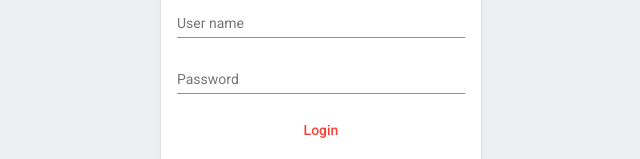
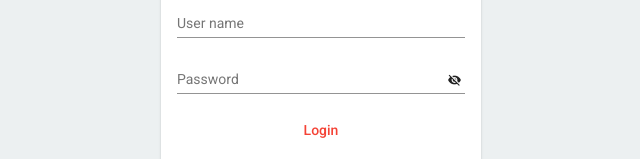
Before and after one commit to januszpolak/angular-loginTemplate, an Angular app: page / in a window 1280 px wide. Shown: the part 359-518 px from the top of the page, without its empty margins (319-959 px from the left). Built offline with nearby package versions, Linux system fonts and the light colour scheme.

Commit message:
add hide/show passoword feature from Angular Material

```diff
--- a/src/app/app.module.ts
+++ b/src/app/app.module.ts
@@ -11,7 +11,7 @@
 import {MatButtonModule} from '@angular/material/button';
 import {MatCardModule} from '@angular/material/card';
 import {MatToolbarModule} from '@angular/material/toolbar';
-
+import {MatIconModule} from '@angular/material/icon';
 import { LoginComponent } from './login/login.component';
 
 @NgModule({
@@ -28,7 +28,8 @@
     MatInputModule,
     MatButtonModule,
     MatCardModule,
-    MatToolbarModule
+    MatToolbarModule,
+    MatIconModule
   ],
   providers: [],
   bootstrap: [AppComponent]
--- a/src/app/login/login.component.html
+++ b/src/app/login/login.component.html
@@ -10,10 +10,12 @@
           <!-- Field for password -->
             <mat-form-field >
                 <mat-label>Password</mat-label>
-                <input matInput type="password">
+                <input matInput [type]="hide ? 'password' : 'text'">
+                <button mat-icon-button matSuffix (click)="hide = !hide" [attr.aria-label]="'Hide password'" [attr.aria-pressed]="hide">
+                  <mat-icon>{{hide ? 'visibility_off' : 'visibility'}}</mat-icon>
+                </button>
               </mat-form-field>
               <button mat-button type="submit" color="warn">Login</button>
           </form>
-
     </mat-card>
 </div>
--- a/src/app/login/login.component.ts
+++ b/src/app/login/login.component.ts
@@ -1,4 +1,5 @@
 import { Component, OnInit } from '@angular/core';
+
 
 @Component({
   selector: 'app-login',
@@ -6,6 +7,7 @@
   styleUrls: ['./login.component.css']
 })
 export class LoginComponent implements OnInit {
+  hide = true;
 
   constructor() { }
 
```
